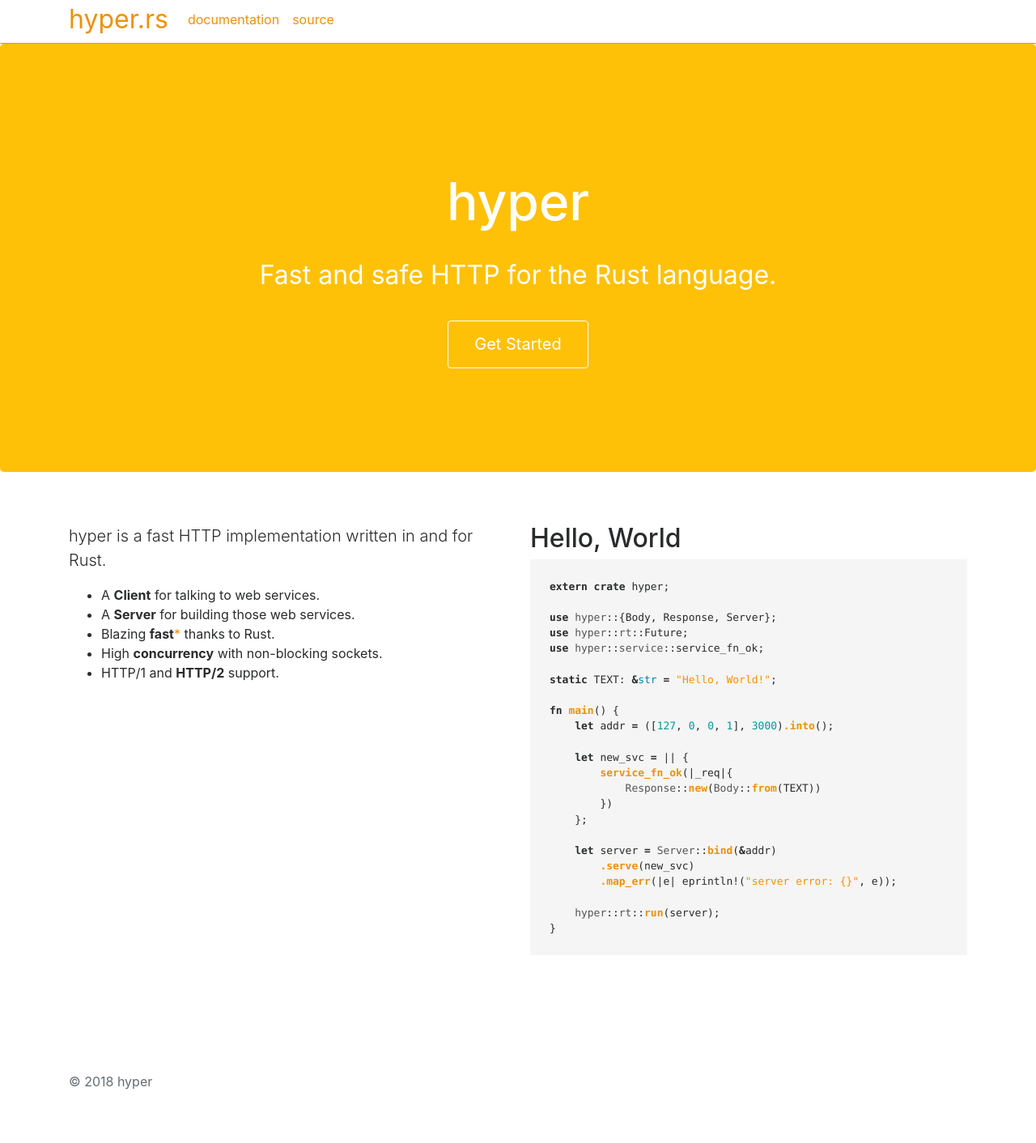
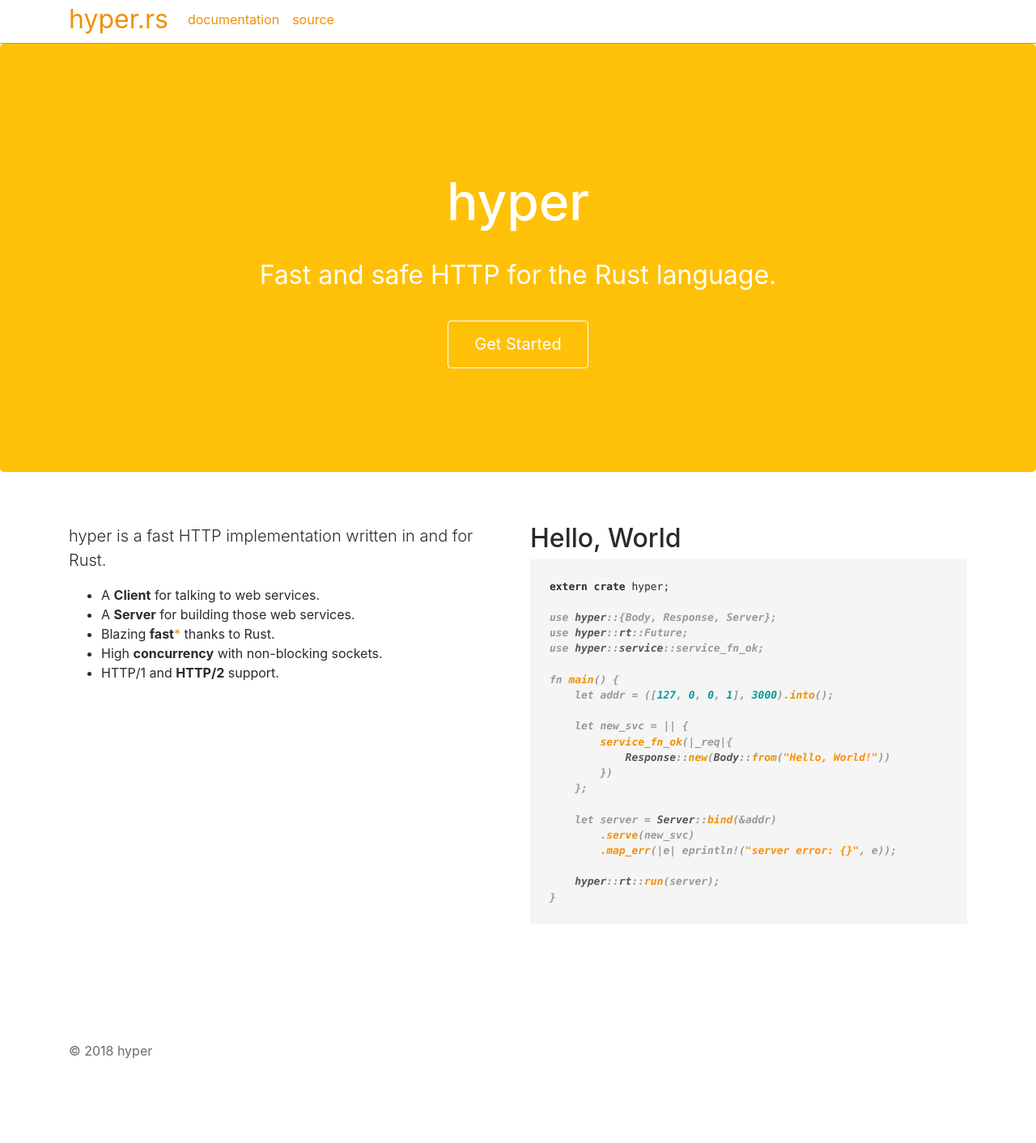
Before and after one commit to hyperium/hyperium.github.io, a Jekyll site: the page built from index.md, in a window 1280 px wide. Shown: the whole page at 81% size. Built offline with Jekyll 4.4.1, drawn with Linux system fonts in a browser that asks for light colours; after the commit the page ends 1374 px from its top, so only the background shows below that.

Commit message:
Make homepage example have syntax highlighting

````diff
--- a/index.md
+++ b/index.md
@@ -3,21 +3,20 @@
 layout: home
 ---
 
-```rust,no_run
+```rust
 extern crate hyper;
+# mod no_run {
 
 use hyper::{Body, Response, Server};
 use hyper::rt::Future;
 use hyper::service::service_fn_ok;
-
-static TEXT: &str = "Hello, World!";
 
 fn main() {
     let addr = ([127, 0, 0, 1], 3000).into();
 
     let new_svc = || {
         service_fn_ok(|_req|{
-            Response::new(Body::from(TEXT))
+            Response::new(Body::from("Hello, World!"))
         })
     };
 
@@ -27,4 +26,5 @@
 
     hyper::rt::run(server);
 }
+# }
 ```
````
